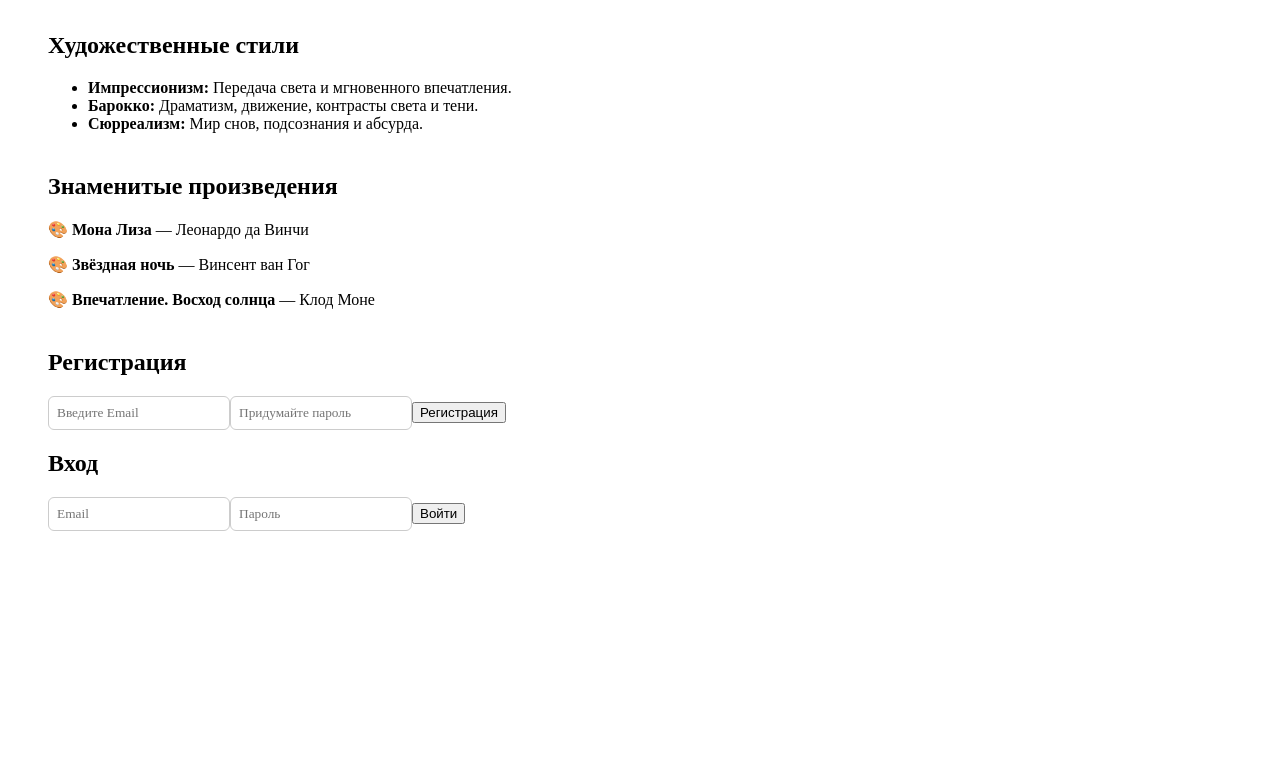
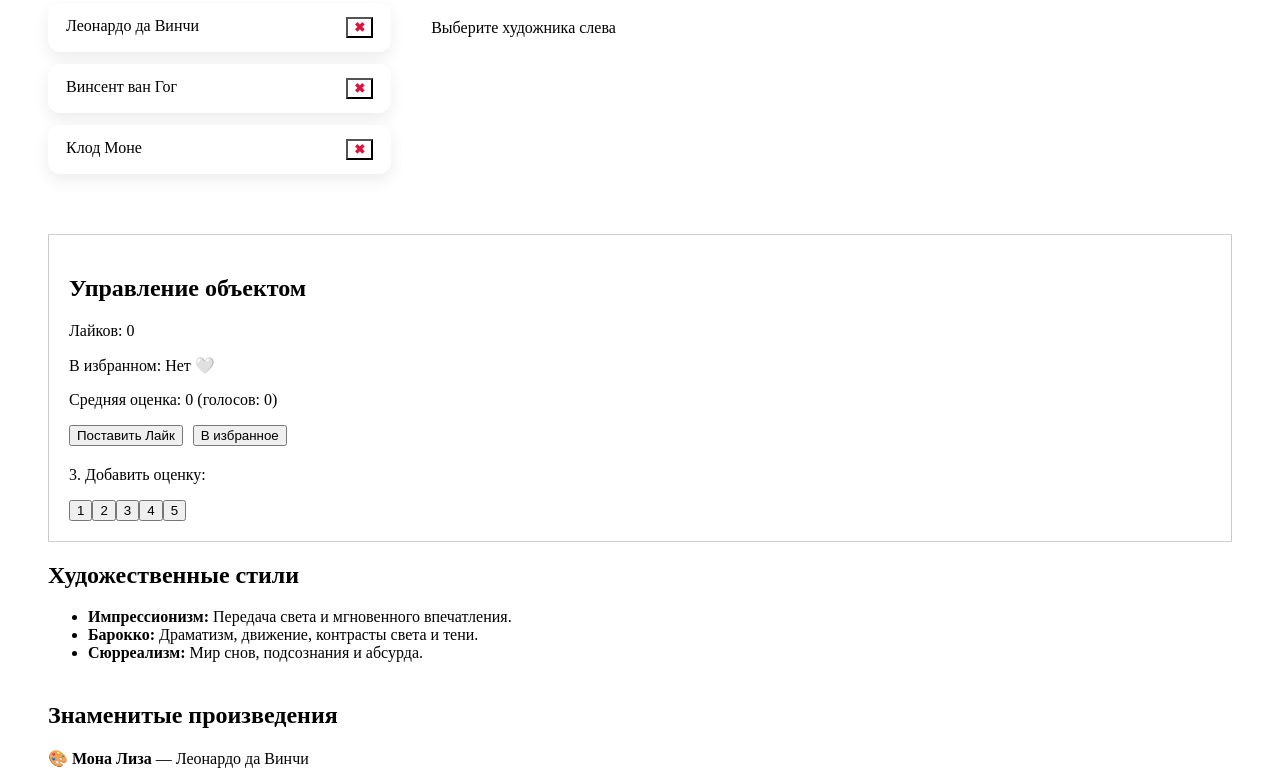
Before and after one commit to SaturninoErica/React-Redux, a React (Vite) app in the folder react-redux-app/: page / in a window 1280 px wide. Shown: the part 932-1715 px from the top of the page. Before the commit the page ends 1511 px from the top, so only its background shows below. Built offline with nearby package versions, Linux system fonts and the light colour scheme.

Commit message:
Задание 6 - Добавила UseDispatch

```diff
--- a/react-redux-app/src/App.jsx
+++ b/react-redux-app/src/App.jsx
@@ -5,6 +5,8 @@ import MasterpiecesSection from "./components/MasterpiecesSection";
 
 import Register from "./components/Register";
 import Login from "./components/Login";
+
+import ItemDetail from "./components/ItemDetail";
 
 function App() {
   return (
@@ -15,11 +17,12 @@ function App() {
         <h1>Добро пожаловать в ArtSphere</h1>
         <p>Откройте для себя мир искусства, художников и великих произведений.</p>
 
+        <Register />
+        <Login />
         <ArtistsSection />
+        <ItemDetail />
         <StylesSection />
         <MasterpiecesSection />
-        <Register />
-        <Login />
 
       </main>
     </div>
--- a/react-redux-app/src/app/store.js
+++ b/react-redux-app/src/app/store.js
@@ -1,10 +1,12 @@
 import { configureStore } from "@reduxjs/toolkit";
 import authReducer from "../features/auth/authSlice";
 import { authMiddleware } from "../features/auth/authMiddleware";
+import itemReducer from "../components/itemSlice";
 
 export const store = configureStore({
   reducer: {
-    auth: authReducer
+    auth: authReducer,
+    item: itemReducer,
   },
   middleware: (getDefaultMiddleware) =>
     getDefaultMiddleware().concat(authMiddleware)
--- /dev/null
+++ b/react-redux-app/src/components/ItemDetail.jsx
@@ -0,0 +1,48 @@
+import React from 'react';
+import { useDispatch, useSelector } from 'react-redux';
+import { addLike, toggleFavorite, addRating } from '../components/itemSlice';
+
+const ItemDetail = () => {
+  const dispatch = useDispatch();
+
+  // Получаем данные из стора
+  const { likes, isFavorite, ratings } = useSelector((state) => state.item);
+
+  // 4. Вывод средней оценки объекта (вычисляемое значение)
+  const averageRating = ratings.length > 0
+    ? (ratings.reduce((acc, curr) => acc + curr, 0) / ratings.length).toFixed(1)
+    : 0;
+
+  return (
+    <div style={{ padding: '20px', border: '1px solid #ccc' }}>
+      <h2>Управление объектом</h2>
+
+      <p>Лайков: {likes}</p>
+      <p>В избранном: {isFavorite ? 'Да ❤️' : 'Нет 🤍'}</p>
+      <p>Средняя оценка: {averageRating} (голосов: {ratings.length})</p>
+
+      <div style={{ display: 'flex', gap: '10px' }}>
+        {/* 1. Добавление Like */}
+        <button onClick={() => dispatch(addLike())}>
+          Поставить Лайк
+        </button>
+
+        {/* 2. Добавление в избранное */}
+        <button onClick={() => dispatch(toggleFavorite())}>
+          {isFavorite ? 'Убрать из избранного' : 'В избранное'}
+        </button>
+      </div>
+
+      <div style={{ marginTop: '20px' }}>
+        <p>3. Добавить оценку:</p>
+        {[1, 2, 3, 4, 5].map((num) => (
+          <button key={num} onClick={() => dispatch(addRating(num))}>
+            {num}
+          </button>
+        ))}
+      </div>
+    </div>
+  );
+};
+
+export default ItemDetail;
--- /dev/null
+++ b/react-redux-app/src/components/itemSlice.js
@@ -0,0 +1,29 @@
+import { createSlice } from '@reduxjs/toolkit';
+
+const initialState = {
+  likes: 0,
+  isFavorite: false,
+  ratings: [], // массив чисел, например [5, 4, 3]
+};
+
+const itemSlice = createSlice({
+  name: 'item',
+  initialState,
+  reducers: {
+    addLike: (state) => {
+      state.likes += 1;
+    },
+    toggleFavorite: (state) => {
+      state.isFavorite = !state.isFavorite;
+    },
+    addRating: (state, action) => {
+      // action.payload должен содержать число от 1 до 5
+      if (typeof action.payload === 'number') {
+        state.ratings.push(action.payload);
+      }
+    },
+  },
+});
+
+export const { addLike, toggleFavorite, addRating } = itemSlice.actions;
+export default itemSlice.reducer;
```
